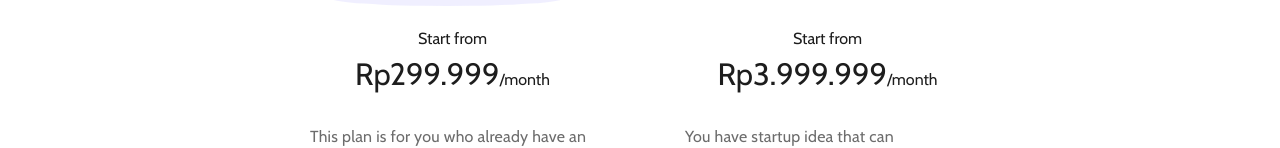
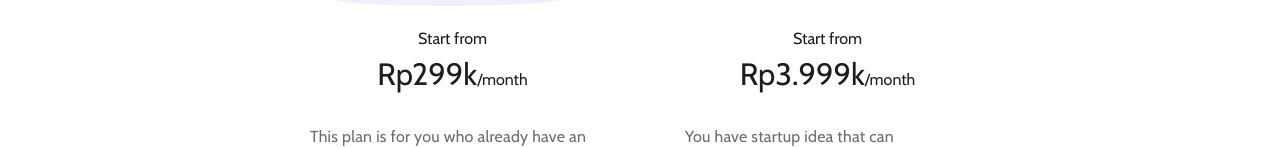
Before and after one commit to hdriqi/evius-landing-page, a Nuxt app: page /pricing in a window 1280 px wide. Shown: the part 444-592 px from the top of the page. Built offline with nearby package versions, Linux system fonts and the light colour scheme; no server answers.

Commit message:
fix pricing

```diff
--- a/pages/pricing/index.vue
+++ b/pages/pricing/index.vue
@@ -14,7 +14,7 @@
 							</div>
 							<div class="col-12 pb-4 text-center">
 								<h6>Start from</h6>
-								<h6><span class="h3">Rp299.999</span>/month</h6>
+								<h6><span class="h3">Rp299k</span>/month</h6>
 							</div>
 							<div class="col-12">
 								<p>This plan is for you who already have an established business and want to digitize it. We can help you increase sales and productivity or even lower your expense.</p>
@@ -32,7 +32,7 @@
 							</div>
 							<div class="col-12 pb-4 text-center">
 								<h6>Start from</h6>
-								<h6><span class="h3">Rp3.999.999</span>/month</h6>
+								<h6><span class="h3">Rp3.999k</span>/month</h6>
 							</div>
 							<div class="col-12">
 								<p>You have startup idea that can revolutionize how people lives? We're in! Our startup plan manifest your idea and turn it into world-class product.</p>
```
